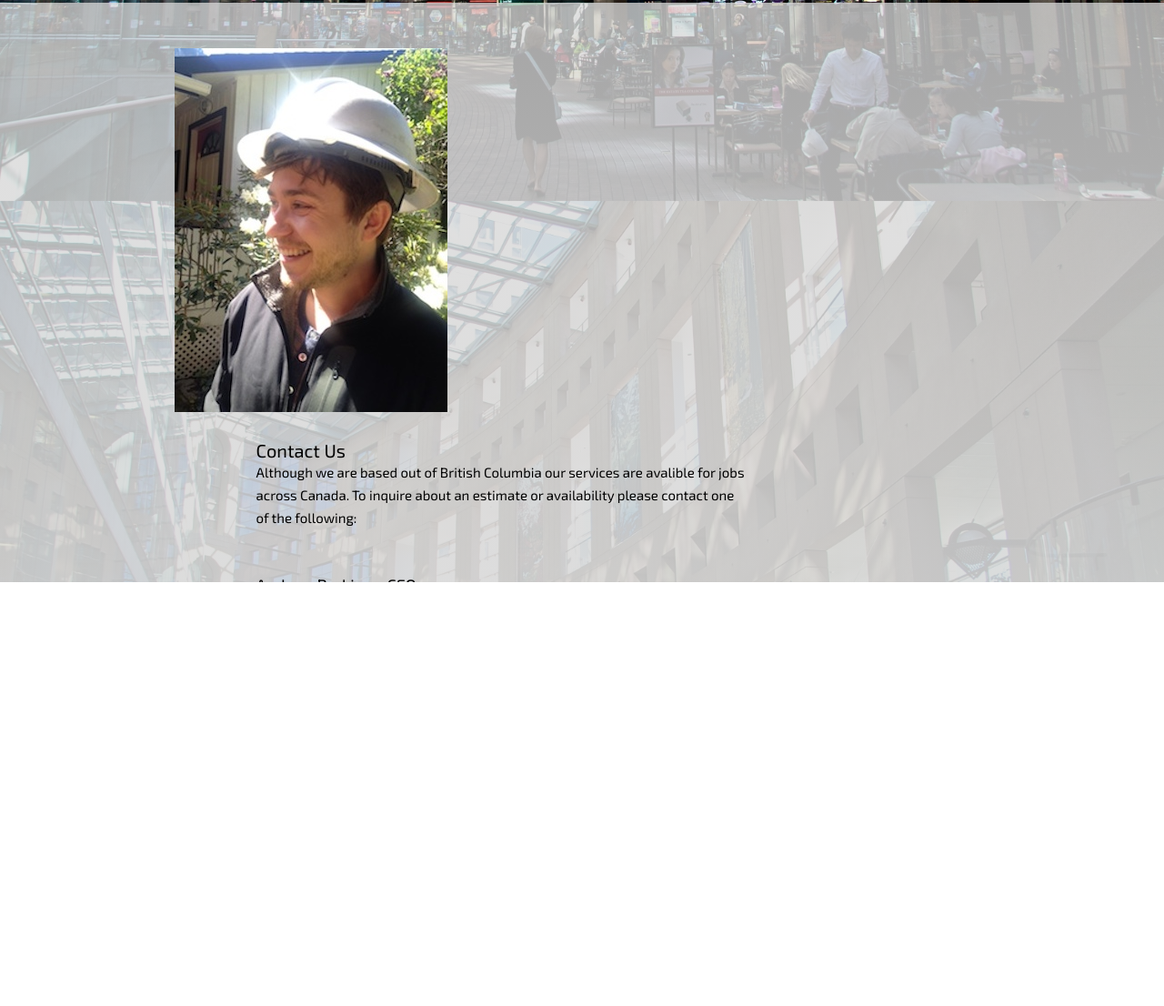
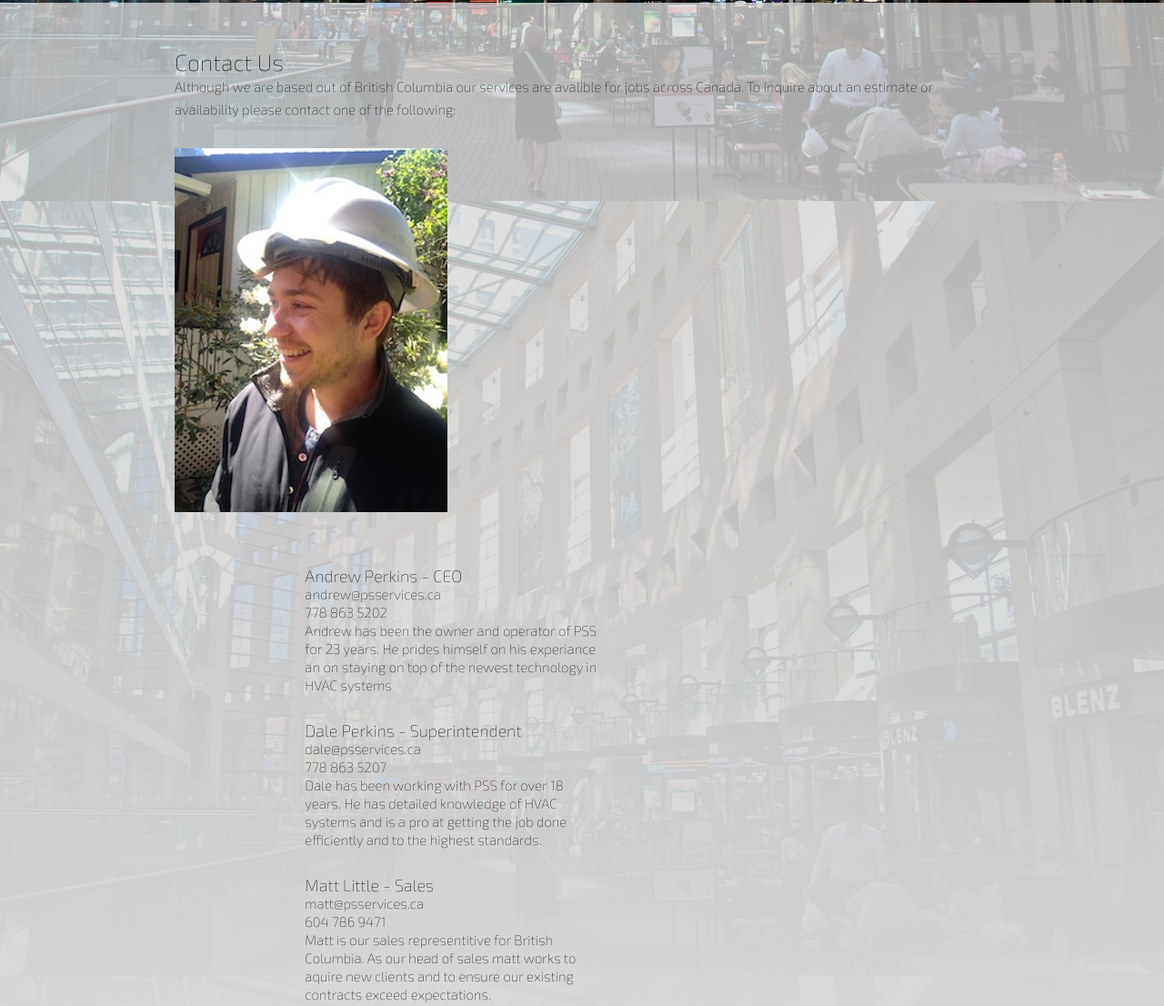
Before and after one commit to heymidi/pss, a plain HTML site: page contact.html in a window 1280 px wide. Shown: the part 631-1737 px from the top of the page at 91% size. Drawn offline with Linux system fonts and the light colour scheme.

Commit message:
contact fix, footer fix

```diff
--- a/contact.html
+++ b/contact.html
@@ -28,14 +28,6 @@
 
 						<div class="clear"></div>
 
-						<!--
-
-						<div class="blue"></div>
-						<div class="yellow"></div>
-						<div class="blue"></div>
-
-						-->
-
 
 					</div> <!--greybackground-->
 				</div> <!--end header-->
@@ -43,34 +35,35 @@
 
 				<div class="grey">
 					<div class="main-content">
+
+
+						<div>
+							<h1>Contact Us</h1>
+							<p>Although we are based out of British Columbia our services are avalible for jobs across Canada. To inquire about an estimate or availability please contact one of the following:</p>
+						</div>
 						<div class="picture">
-							<img src="images/matt.jpg" alt="" />
+							<img src="images/matt.jpg"/>
 						</div>
 
-						<div class="about">
-							<h1>Contact Us</h1>
-							<p>Although we are based out of British Columbia our services are avalible for jobs across Canada. To inquire about an estimate or availability please contact one of the following:</p>
-
-							<h2>Andrew Perkins - CEO</h2>
+						<div class="contact">
+							<ul class="contact">
+								<li><h2>Andrew Perkins - CEO</h2></li>
+								<li>andrew@psservices.ca</li>
+								<li>778 863 5202</li>
+								<li>Andrew has been the owner and operator of PSS for 23 years. He prides himself on his experiance an on staying on top of the newest technology in HVAC systems</li>
+							</ul>
 
 							<ul class="contact">
-								<li>778 863 5202</li>
-								<li>andrew@psservices.ca</li>
-							</ul>
-
-							<h2>Dale Perkins - Superintendent</h2>
-
-							<ul class="contact">
+								<li><h2>Dale Perkins - Superintendent</h2></li>
+								<li>dale@psservices.ca</li>
 								<li>778 863 5207</li>
-								<li>dale@psservices.ca</li>
 								<li>Dale has been working with PSS for over 18 years. He has detailed knowledge of HVAC systems and is a pro at getting the job done efficiently and to the highest standards.</li>
 							</ul>
 
-							<h2>Matt Little - Sales</h2>
-
 							<ul class="contact">
+								<li><h2>Matt Little - Sales</h2></li>
+								<li>matt@psservices.ca</li>
 								<li>604 786 9471</li>
-								<li>matt@psservices.ca</li>
 								<li>Matt is our sales representitive for British Columbia. As our head of sales matt works to aquire new clients and to ensure our existing contracts exceed expectations.</li>
 							</ul>
 
@@ -95,8 +88,8 @@
 						</div>
 
 						<div class="column-two">
-							<h2>NO IDEA</h2>
-							<p> I need to find something to put here. What do you think that will look like. Well i dont know computer that is why i am writing out strange words to find out. </p>
+							<h2>FURTHER DETALIS</h2>
+							<p>For any question about previous contracts, spacialized jobs or to discuss details in person please feel free to contact us 778 863 5207</p>
 						</div>
 
 						<div class="column-three">
--- a/style.css
+++ b/style.css
@@ -11,23 +11,32 @@ outline: 0;
 padding: 0;
 margin: 0;
 }
+p {
+	padding-bottom: 20px;
+	line-height: 25px;
+	font-size: 15px;
+	font-family: 'Exo 2', sans-serif;
+	font-weight: 200;
+}
 
+li {
+	font-size: 15px;
+	font-family: 'Exo 2', sans-serif;
+	font-weight: 200;
+}
 
+h1 {
+	font-size: 25px;
+	font-family: 'Exo 2', sans-serif;
+	font-weight: 300;
+}
 
-/* end reset */
-/*
-.bigwrapper {
-background: rgb(125,126,125);
-background: -moz-linear-gradient(top,  rgba(125,126,125,1) 0%, rgba(105,107,103,1) 100%);
-background: -webkit-gradient(linear, left top, left bottom, color-stop(0%,rgba(125,126,125,1)), color-stop(100%,rgba(105,107,103,1)));
-background: -webkit-linear-gradient(top,  rgba(125,126,125,1) 0%,rgba(105,107,103,1) 100%);
-background: -o-linear-gradient(top,  rgba(125,126,125,1) 0%,rgba(105,107,103,1) 100%);
-background: -ms-linear-gradient(top,  rgba(125,126,125,1) 0%,rgba(105,107,103,1) 100%);
-background: linear-gradient(to bottom,  rgba(125,126,125,1) 0%,rgba(105,107,103,1) 100%);
-filter: progid:DXImageTransform.Microsoft.gradient( startColorstr='#7d7e7d', endColorstr='#696b67',GradientType=0 );
-
+h2 {
+	font-size: 18px;
+	font-family: 'Exo 2', sans-serif;
+	font-weight: 300;
+	padding-top: 30px;
 }
-*/
 
 .wrapper {
 	width: 100%;
@@ -41,8 +50,7 @@ filter: progid:DXImageTransform.Microsoft.gradient( startColorstr='#7d7e7d', end
 	background-image: url(images/homeHVAC.jpg);
 	background-repeat: no-repeat;
 	background-attachment:fixed;
-	/* height: 1130px;
-	width: 1699px; */
+	margin: 0 auto;
 }
 
 .bgimage-services {
@@ -50,8 +58,7 @@ filter: progid:DXImageTransform.Microsoft.gradient( startColorstr='#7d7e7d', end
 	background-image: url(images/services-HVAC.jpg);
 	background-repeat: no-repeat;
 	background-attachment:fixed;
-	/*height: 1130px;
-	width: 1699px; */
+	margin: 0 auto;
 }
 
 .bgimage-history {
@@ -59,8 +66,7 @@ filter: progid:DXImageTransform.Microsoft.gradient( startColorstr='#7d7e7d', end
 	background-image: url(images/history-HVAC.jpg);
 	background-repeat: no-repeat;
 	background-attachment:fixed;
-	/*height: 1130px;
-	width: 1699px; */
+	margin: 0 auto;
 }
 
 .bgimage-safety {
@@ -68,8 +74,7 @@ filter: progid:DXImageTransform.Microsoft.gradient( startColorstr='#7d7e7d', end
 	background-image: url(images/safety-education.jpg);
 	background-repeat: no-repeat;
 	background-attachment:fixed;
-	/*height: 1130px;
-	width: 1699px; */
+	margin: 0 auto;
 }
 
 .bgimage-contact {
@@ -77,8 +82,7 @@ filter: progid:DXImageTransform.Microsoft.gradient( startColorstr='#7d7e7d', end
 	background-image: url(images/vancouver.jpg);
 	background-repeat: no-repeat;
 	background-attachment:fixed;
-	/*height: 1130px;
-	width: 1699px; */
+	margin: 0 auto;
 }
 
 .greybackground {
@@ -95,21 +99,6 @@ filter: progid:DXImageTransform.Microsoft.gradient( startColorstr='#7d7e7d', end
 	padding-left: 20px;
 	padding-top: 5px;
 }
-
-
-/*
-.blue {
-	background-color: #0074B3;
-	height: 7px;
-	margin-top: 4px;
-}
-
-.yellow{
-	background-color: #FFCF0B;
-	height: 7px;
-	margin-top: 4px;
-}
-*/
 
 .grey {
 	margin-top: 500px;
@@ -156,7 +145,6 @@ filter: progid:DXImageTransform.Microsoft.gradient( startColorstr='#c4d8d8d8', e
 	margin-left: auto;
 	margin-right: auto;
 	margin-top: 10px;
-	/* padding-bottom: 30px; */
 }
 
 	.history-pics li {
@@ -165,26 +153,33 @@ filter: progid:DXImageTransform.Microsoft.gradient( startColorstr='#c4d8d8d8', e
 
 
 .picture {
-	/* padding-top: 30px; */
 	float: left;
+	padding-top: 10px;
 	padding-bottom: 30px;
-	/* margin-left: 220px; */
 }
 
 .about {
-	/* padding-top: 50px; */
-	/* width: 650px; */
 	width: 60%;
 	min-width: 250px;
 	float: left;
 	margin-left: 10%;
-/*	margin-right: 150px; */
 	margin-bottom: 20px;
 }
 
 	.about li {
-	padding-bottom: 10px;
 		line-height: 20px;
+	}
+
+.contact {
+	width: 60%;
+	min-width: 250px;
+	float: left;
+	margin-left: 10%;
+}
+
+	.contact li {
+		line-height: 20px;
+		list-style-type: none;
 	}
 
 .clear {
@@ -192,14 +187,12 @@ filter: progid:DXImageTransform.Microsoft.gradient( startColorstr='#c4d8d8d8', e
 }
 
 .associations {
-	/* margin-left: 40px; */
 	width: 80%;
 	margin-right: auto;
 	margin-left: auto;
 }
 
 .clients {
-/*	width: 70%; */
 	margin-left: auto;
 	margin-right: auto;
 	margin-top: 40px;
@@ -222,7 +215,6 @@ filter: progid:DXImageTransform.Microsoft.gradient( startColorstr='#c4d8d8d8', e
 }
 
 .footer p {
-	/* color: #3e3e3e; */
 	color: #575757;
 	font-size: 15px;
 	font-family: 'Exo 2', sans-serif;
@@ -245,7 +237,6 @@ filter: progid:DXImageTransform.Microsoft.gradient( startColorstr='#c4d8d8d8', e
 
 .footer a {
 	text-decoration: none;
-	/* color: #999; */
 	color: #ABABAB;
 	font-weight: 400;
 }
@@ -264,7 +255,6 @@ filter: progid:DXImageTransform.Microsoft.gradient( startColorstr='#c4d8d8d8', e
 	width: 35%;
 	min-width: 250px;
 	padding-left: 30px;
-	/* padding-right: 30px; */
 }
 
 .column-three {
@@ -272,43 +262,6 @@ filter: progid:DXImageTransform.Microsoft.gradient( startColorstr='#c4d8d8d8', e
 	min-width: 150px;
 	padding-left: 30px;
 }
-
-.contact li {
-	list-style-type: none;
-}
-
-p {
-	padding-bottom: 20px;
-	line-height: 25px;
-	font-size: 15px;
-	font-family: 'Exo 2', sans-serif;
-	font-weight: 400;
-}
-
-li {
-	font-size: 15px;
-	font-family: 'Exo 2', sans-serif;
-	font-weight: 400;
-}
-
-h1 {
-	font-size: 20px;
-	font-family: 'Exo 2', sans-serif;
-	font-weight: 400;
-}
-
-h2 {
-	font-size: 18px;
-	font-family: 'Exo 2', sans-serif;
-	font-weight: 400;
-	padding-top: 30px;
-}
-
-/* #color {
-	background-image: url(file:///Users/reganperkins/Documents/PSS/images/color.png);
-	background-repeat: repeat-x;
-	height: 134px;
-} */
 
 #nav {
 	float: right;
```
Also changed, not shown: history.html (+2 -17 lines), index.html (+2 -7 lines), safety.html (+2 -6 lines), services.html (+6 -11 lines), 1 other file. Lines whose indentation alone changed are shown as unchanged.
